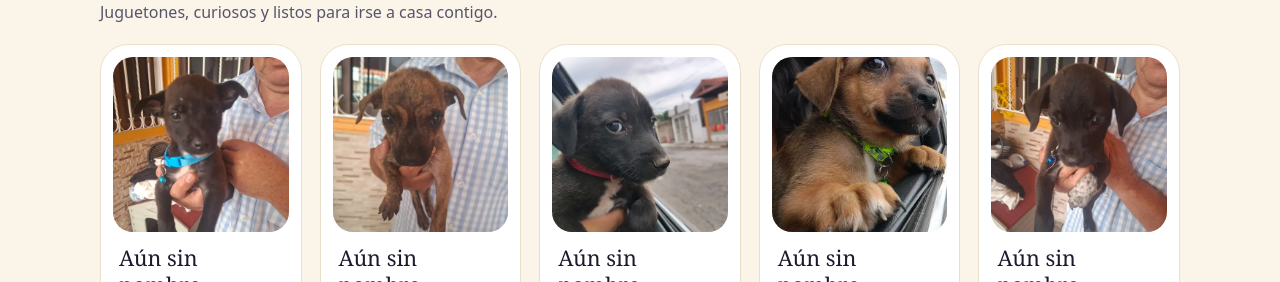
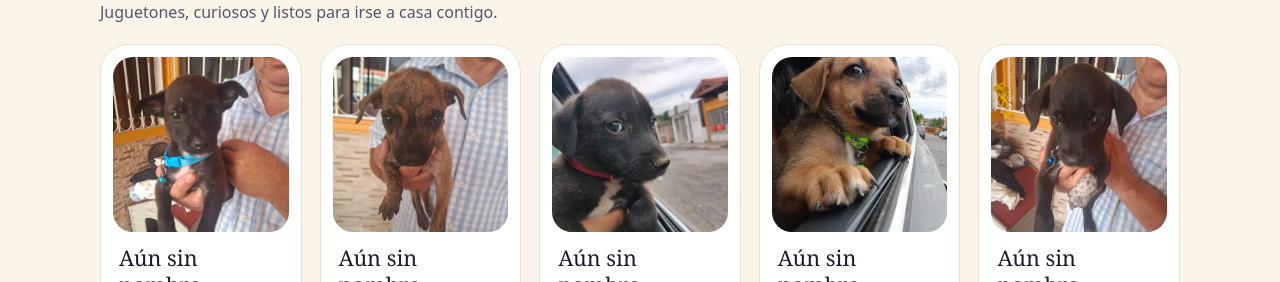
Before and after one commit to EmilianoOsuna/Colitas, a React (Vite) app: page / in a window 1280 px wide. Shown: the part 842-1124 px from the top of the page. Built offline with nearby package versions, Linux system fonts and the light colour scheme.

Commit message:
Reencuadre de la foto de la canela

```diff
--- a/src/components/Foto.tsx
+++ b/src/components/Foto.tsx
@@ -1,13 +1,16 @@
+import type React from 'react'
+
 type Props = {
   nombre: string
   alt: string
   sizes: string
   className?: string
   prioridad?: boolean
+  style?: React.CSSProperties
 }
 
 // Sirve la versión de 480 px o 800 px según el ancho de la pantalla.
-export function Foto({ nombre, alt, sizes, className = '', prioridad = false }: Props) {
+export function Foto({ nombre, alt, sizes, className = '', prioridad = false, style }: Props) {
   return (
     <img
       src={`/img/${nombre}-800.webp`}
@@ -20,6 +23,7 @@ export function Foto({ nombre, alt, sizes, className = '', prioridad = false }:
       decoding="async"
       fetchPriority={prioridad ? 'high' : 'auto'}
       className={className}
+      style={style}
     />
   )
 }
--- a/src/components/Perritos.tsx
+++ b/src/components/Perritos.tsx
@@ -12,6 +12,7 @@ function Tarjeta({ p }: { p: Perrito }) {
           alt={p.alt}
           sizes={p.adoptado ? '(min-width: 1024px) 210px, (min-width: 768px) 23vw, 46vw' : '(min-width: 1024px) 210px, (min-width: 768px) 30vw, (min-width: 640px) 46vw, 78vw'}
           className={`aspect-[4/5] w-full bg-photo object-cover object-[50%_25%] md:aspect-square md:object-[50%_22%]`}
+          style={p.posicion ? { objectPosition: p.posicion } : undefined}
         />
         {p.adoptado && (
           <span className="absolute top-2.5 left-2.5 inline-flex rotate-[-6deg] items-center gap-1.5 rounded-full border-2 border-white bg-sun px-2.5 py-0.5 text-[13px] font-extrabold md:top-3 md:left-3 md:px-3 md:py-1 md:text-sm">
--- a/src/data.ts
+++ b/src/data.ts
@@ -13,6 +13,7 @@ export type Perrito = {
   foto: string // nombre base en /public/img (sin -480/-800)
   alt: string
   sexoEdad?: string // p. ej. "Macho · 2 meses"
+  posicion?: string // encuadre de la foto si la carita queda cortada, p. ej. '50% 0%'
   adoptado?: boolean // ponlo en true cuando encuentre casa
 }
 
@@ -21,7 +22,7 @@ export const perritos: Perrito[] = [
   { id: 'azul', descripcion: 'Negrito · collar azul', mensaje: 'el negrito de collar azul', collar: '#3d8fe0', foto: 'negrito-collar-azul', alt: 'Cachorro negro con collar azul', sexoEdad: 'Macho' },
   { id: 'atigrado', descripcion: 'Atigrado', mensaje: 'el atigrado', collar: '#7a5634', foto: 'atigrado', alt: 'Cachorro atigrado café', sexoEdad: 'Macho' },
   { id: 'rojo', descripcion: 'Negrito · collar rojo', mensaje: 'el negrito de collar rojo', collar: '#e0393e', foto: 'negrito-collar-rojo', alt: 'Cachorro negro con collar rojo asomándose por la ventana de un carro', sexoEdad: 'Macho' },
-  { id: 'canela', descripcion: 'Canela · collar verde', mensaje: 'la canela de collar verde', collar: '#6fd13f', foto: 'canela', alt: 'Cachorrita color canela con collar verde asomándose por la ventana de un carro', sexoEdad: 'Hembra' },
+  { id: 'canela', descripcion: 'Canela · collar verde', mensaje: 'la canela de collar verde', collar: '#6fd13f', foto: 'canela', alt: 'Cachorrita color canela con collar verde asomándose por la ventana de un carro', sexoEdad: 'Hembra', posicion: '50% 0%' },
   { id: 'pinta', descripcion: 'Negrito · patita pinta', mensaje: 'el negrito de la patita pinta', collar: '#ffffff', foto: 'negrito-patita-pinta', alt: 'Cachorro negro con una pata blanca con manchas', sexoEdad: 'Macho' },
   { id: 'dormilon', descripcion: 'Canelito clarito', mensaje: 'el canelito clarito', collar: '#d9a86c', foto: 'adoptado-dormilon', alt: 'Cachorro canela dormido en su camita nueva con juguetes', sexoEdad: 'Macho', adoptado: true },
   { id: 'bolsa', descripcion: 'Canelito · hocico negro', mensaje: 'el canelito de hocico negro', collar: '#b9824a', foto: 'adoptado-bolsa', alt: 'Cachorro canela de hocico negro asomándose de la bolsa de su nueva familia', sexoEdad: 'Macho', adoptado: true },
```
Also changed, not shown: public/img/canela-480.webp, public/img/canela-800.webp.
